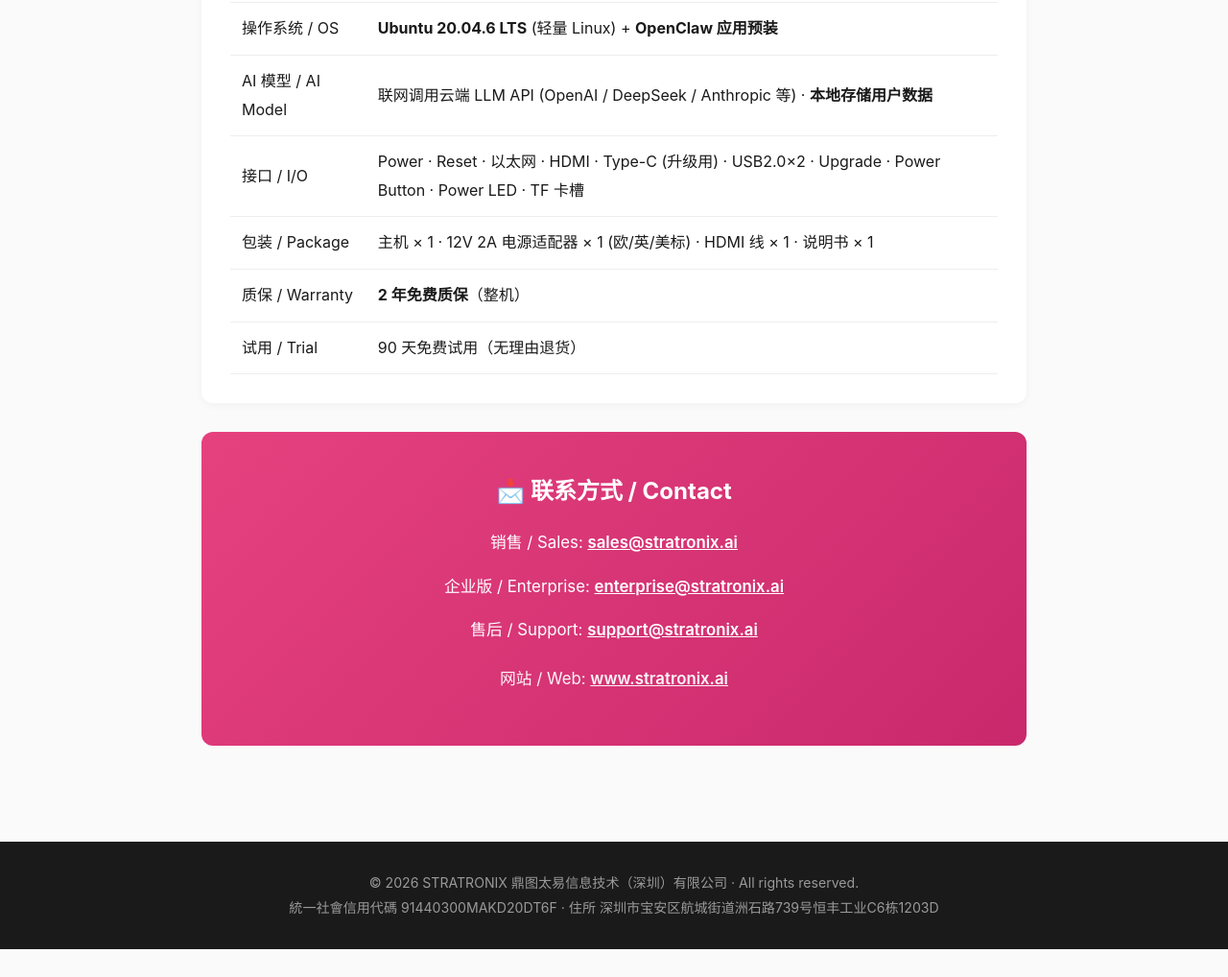
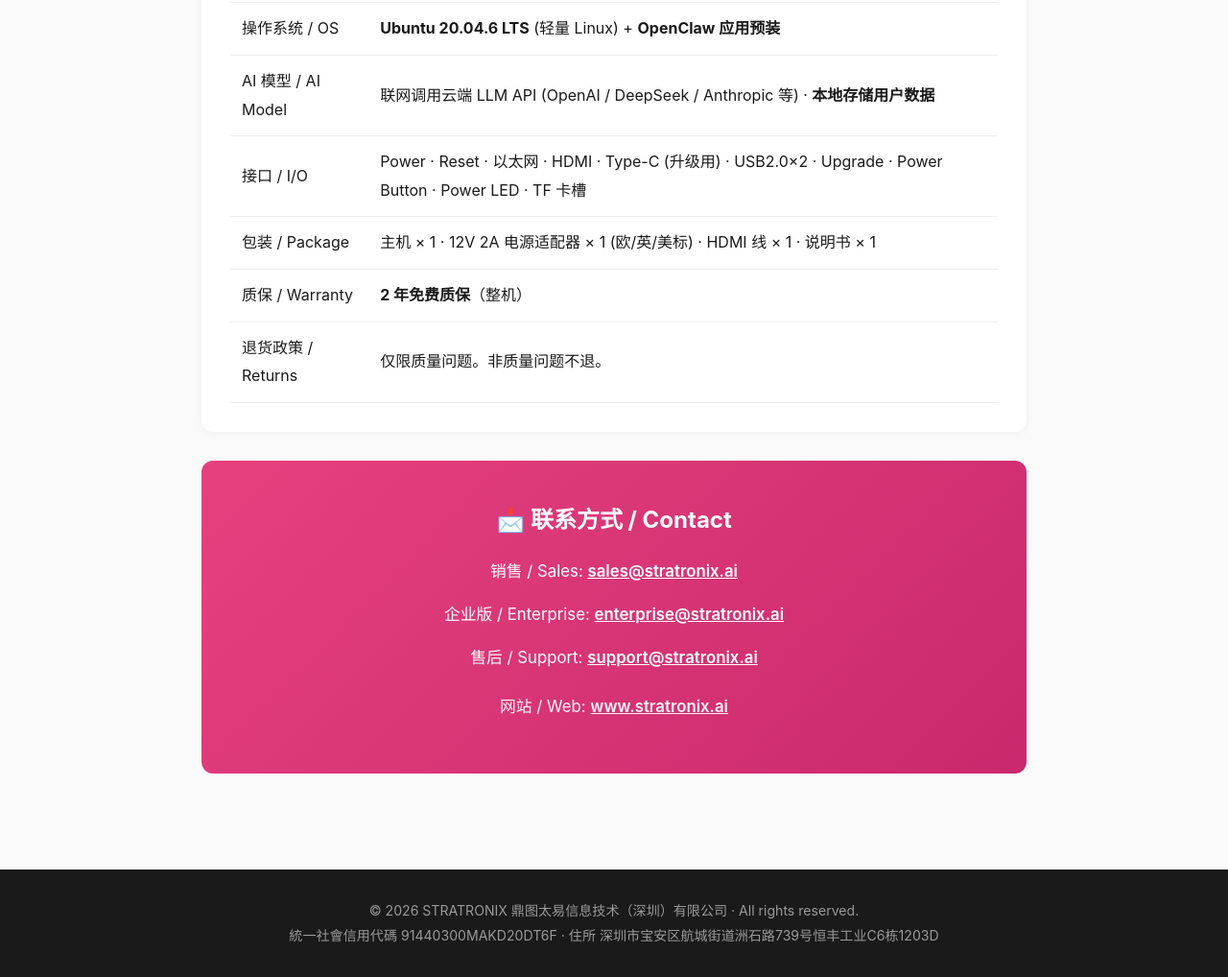
Before and after one commit to donaldwang6-dev/stratronix-docs, a plain HTML site: page index.html in a window 1280 px wide. Shown: the part 1486-2504 px from the top of the page at 96% size. Before the commit the page ends 2475 px from the top, so only its background shows below. Drawn offline with Linux system fonts and the light colour scheme.

Commit message:
fix(docs): 汪总 15:36 删 90 天免费试用行（仅保留 2 年质保）

```diff
--- a/index.html
+++ b/index.html
@@ -102,7 +102,7 @@
 <tr><td>接口 / I/O</td><td>Power · Reset · 以太网 · HDMI · Type-C (升级用) · USB2.0×2 · Upgrade · Power Button · Power LED · TF 卡槽</td></tr>
 <tr><td>包装 / Package</td><td>主机 × 1 · 12V 2A 电源适配器 × 1 (欧/英/美标) · HDMI 线 × 1 · 说明书 × 1</td></tr>
 <tr><td>质保 / Warranty</td><td><strong>2 年免费质保</strong>（整机）</td></tr>
-<tr><td>试用 / Trial</td><td>90 天免费试用（无理由退货）</td></tr>
+<tr><td>退货政策 / Returns</td><td>仅限质量问题。非质量问题不退。</td></tr>
 </table>
 </div>
 
```
